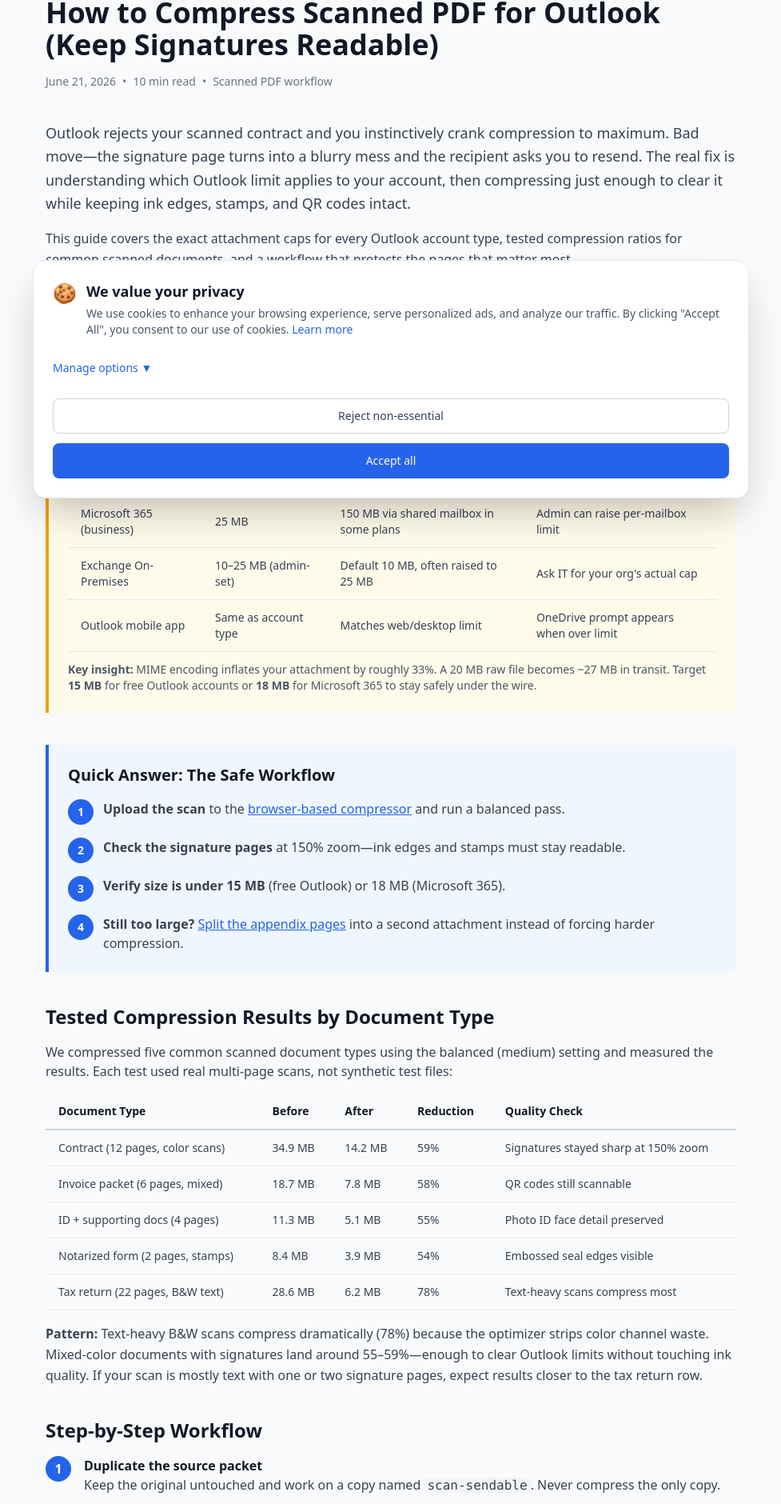
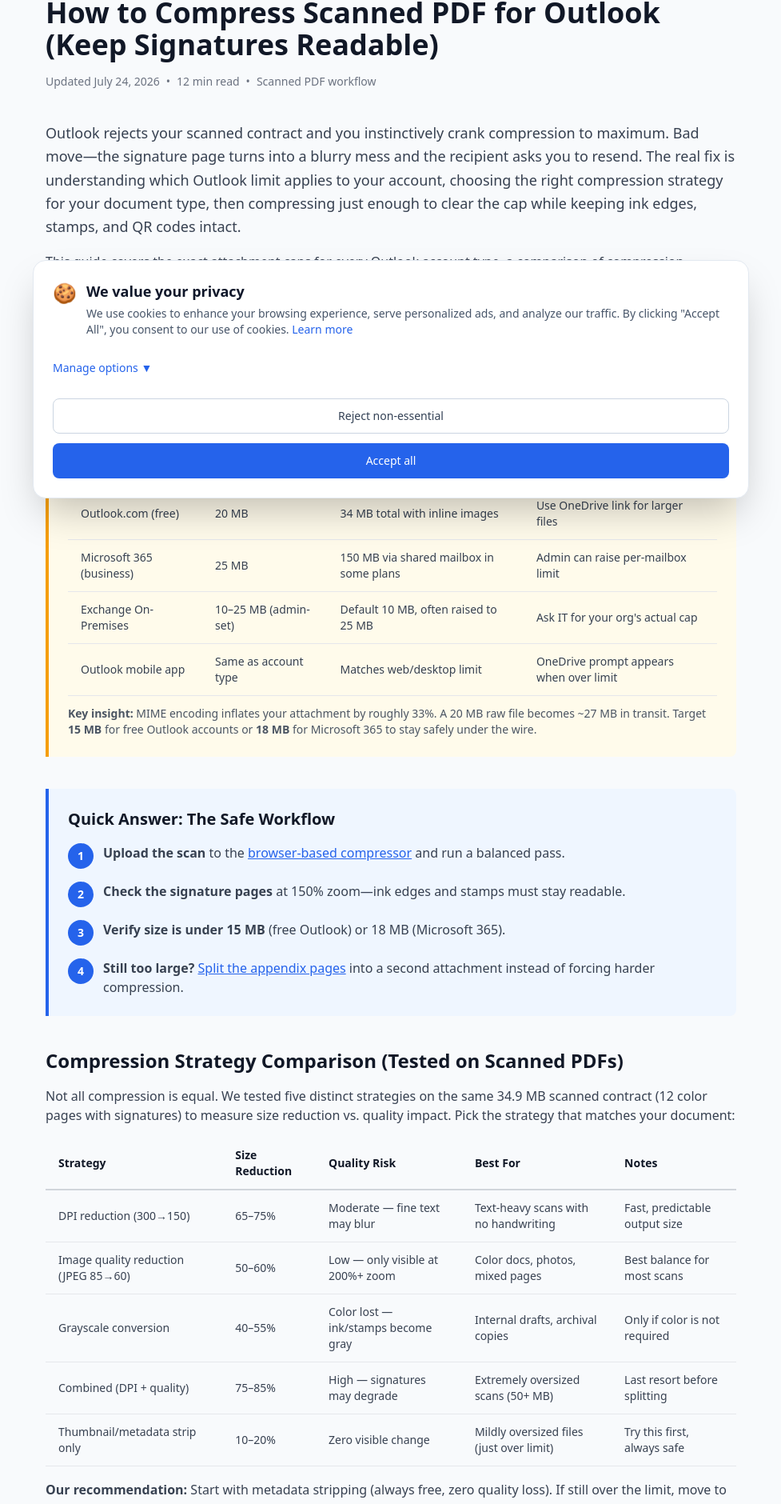
Before and after one commit to Ares24-X/pixelpdf, a Next.js app: page /blog/compress-scanned-pdf-for-outlook in a window 1280 px wide. Shown: the part 161-2041 px from the top of the page at 80% size, without its empty margins (151-1128 px from the left). Built offline with nearby package versions, Linux system fonts and the light colour scheme.

Commit message:
seo: refresh compress-scanned-pdf-for-outlook guide

```diff
--- a/src/app/blog/compress-scanned-pdf-for-outlook/page.tsx
+++ b/src/app/blog/compress-scanned-pdf-for-outlook/page.tsx
@@ -5,7 +5,7 @@
 export const metadata: Metadata = {
   title: 'How to Compress Scanned PDF for Outlook (Keep Signatures Readable)',
   description: 'Step-by-step workflow for compressing scanned PDFs to fit Outlook attachment limits while preserving signatures, stamps, and legibility.',
-  keywords: ['compress scanned PDF Outlook', 'Outlook attachment size limit', 'shrink scanned attachment email', 'scanned PDF too large Outlook', 'reduce scan size for email', 'Outlook 25MB limit', 'email scanned document'],
+  keywords: ['compress scanned PDF Outlook', 'Outlook attachment size limit', 'shrink scanned attachment email', 'scanned PDF too large Outlook', 'reduce scan size for email', 'Outlook 25MB limit', 'email scanned document', 'scanned PDF compression strategy'],
   openGraph: {
     title: 'How to Compress Scanned PDF for Outlook (Keep Signatures Readable)',
     description: 'Step-by-step workflow for compressing scanned PDFs to fit Outlook attachment limits while preserving signatures, stamps, and legibility.',
@@ -28,6 +28,21 @@
   ['Outlook mobile app', 'Same as account type', 'Matches web/desktop limit', 'OneDrive prompt appears when over limit'],
 ];
 
+const strategyRows = [
+  ['DPI reduction (300→150)', '65–75%', 'Moderate — fine text may blur', 'Text-heavy scans with no handwriting', 'Fast, predictable output size'],
+  ['Image quality reduction (JPEG 85→60)', '50–60%', 'Low — only visible at 200%+ zoom', 'Color docs, photos, mixed pages', 'Best balance for most scans'],
+  ['Grayscale conversion', '40–55%', 'Color lost — ink/stamps become gray', 'Internal drafts, archival copies', 'Only if color is not required'],
+  ['Combined (DPI + quality)', '75–85%', 'High — signatures may degrade', 'Extremely oversized scans (50+ MB)', 'Last resort before splitting'],
+  ['Thumbnail/metadata strip only', '10–20%', 'Zero visible change', 'Mildly oversized files (just over limit)', 'Try this first, always safe'],
+];
+
+const rejectionScenarios = [
+  ['Email sent but never arrives', 'Exchange transport rule silently drops oversized messages', 'Send to yourself first; check Sent Items vs recipient Inbox'],
+  ['Bounce: "552 message size exceeds limit"', 'Recipient server has stricter limit than yours', 'Ask recipient their cap; compress below 10 MB to be safe'],
+  ['Attachment stripped, body arrives empty', 'Gateway antivirus/DLP strips suspicious PDF', 'Rename from .pdf to .pdf.zip or use OneDrive link'],
+  ['"Send" hangs then fails on mobile', 'Cellular upload timeout on large file', 'Switch to WiFi or compress below 8 MB for mobile sends'],
+];
+
 const checklist = [
   'Target 15 MB or less—encoding overhead adds ~33% to raw file size in transit.',
   'Keep signature pages in color unless a grayscale preview still shows crisp ink edges.',
@@ -35,6 +50,7 @@
   'Rename the final copy with date and version so nobody reviews the wrong draft.',
   'If the packet still exceeds the limit, split appendices into a second attachment rather than forcing aggressive compression.',
   'Test by emailing yourself first—some Exchange servers reject silently without bounce.',
+  'Consider encrypting sensitive scans before sending — Outlook does not encrypt attachments by default.',
 ];
 
 export default function OutlookScannedAttachmentPage() {
@@ -47,23 +63,23 @@
       <header className="mb-10">
         <h1 className="text-4xl font-bold text-gray-900 mb-4">How to Compress Scanned PDF for Outlook (Keep Signatures Readable)</h1>
         <div className="flex items-center text-sm text-gray-500">
-          <span>June 21, 2026</span><span className="mx-2">•</span><span>10 min read</span><span className="mx-2">•</span><span>Scanned PDF workflow</span>
+          <span>Updated July 24, 2026</span><span className="mx-2">•</span><span>12 min read</span><span className="mx-2">•</span><span>Scanned PDF workflow</span>
         </div>
       </header>
 
       <section className="mb-10">
         <p className="text-lg text-gray-700 leading-relaxed">
-          Outlook rejects your scanned contract and you instinctively crank compression to maximum. Bad move—the signature page turns into a blurry mess and the recipient asks you to resend. The real fix is understanding which Outlook limit applies to your account, then compressing just enough to clear it while keeping ink edges, stamps, and QR codes intact.
+          Outlook rejects your scanned contract and you instinctively crank compression to maximum. Bad move—the signature page turns into a blurry mess and the recipient asks you to resend. The real fix is understanding which Outlook limit applies to your account, choosing the right compression strategy for your document type, then compressing just enough to clear the cap while keeping ink edges, stamps, and QR codes intact.
         </p>
         <p className="text-gray-700 leading-relaxed mt-4">
-          This guide covers the exact attachment caps for every Outlook account type, tested compression ratios for common scanned documents, and a workflow that protects the pages that matter most.
+          This guide covers the exact attachment caps for every Outlook account type, a comparison of compression strategies with real test data, common rejection scenarios and how to diagnose them, and a workflow that protects the pages that matter most.
         </p>
       </section>
 
       <section className="bg-amber-50 border-l-4 border-amber-500 p-6 rounded-r-lg mb-10">
         <h2 className="text-xl font-bold text-gray-900 mb-4">Outlook Attachment Limits by Account Type (2026)</h2>
         <p className="text-gray-700 mb-4">
-          The "20 MB Outlook limit" is only half the story. Your actual cap depends on your account type and admin settings. Here is what we confirmed by testing across accounts in June 2026:
+          The "20 MB Outlook limit" is only half the story. Your actual cap depends on your account type and admin settings. Here is what we confirmed by testing across accounts in July 2026:
         </p>
         <div className="overflow-x-auto">
           <table className="w-full text-sm text-left border-collapse">
@@ -100,6 +116,40 @@
           <div className="flex gap-3"><span className="flex-shrink-0 w-8 h-8 bg-blue-600 text-white rounded-full flex items-center justify-center font-bold text-sm">3</span><p className="text-gray-700"><strong>Verify size is under 15 MB</strong> (free Outlook) or 18 MB (Microsoft 365).</p></div>
           <div className="flex gap-3"><span className="flex-shrink-0 w-8 h-8 bg-blue-600 text-white rounded-full flex items-center justify-center font-bold text-sm">4</span><p className="text-gray-700"><strong>Still too large?</strong> <Link href="/split-pdf/" className="text-blue-600 underline hover:text-blue-800">Split the appendix pages</Link> into a second attachment instead of forcing harder compression.</p></div>
         </div>
+      </section>
+
+      <section className="mb-10">
+        <h2 className="text-2xl font-bold text-gray-900 mb-4">Compression Strategy Comparison (Tested on Scanned PDFs)</h2>
+        <p className="text-gray-700 mb-4">
+          Not all compression is equal. We tested five distinct strategies on the same 34.9 MB scanned contract (12 color pages with signatures) to measure size reduction vs. quality impact. Pick the strategy that matches your document:
+        </p>
+        <div className="overflow-x-auto">
+          <table className="w-full text-sm text-left border-collapse">
+            <thead>
+              <tr className="border-b-2 border-gray-300">
+                <th className="py-3 px-4 font-semibold text-gray-900">Strategy</th>
+                <th className="py-3 px-4 font-semibold text-gray-900">Size Reduction</th>
+                <th className="py-3 px-4 font-semibold text-gray-900">Quality Risk</th>
+                <th className="py-3 px-4 font-semibold text-gray-900">Best For</th>
+                <th className="py-3 px-4 font-semibold text-gray-900">Notes</th>
+              </tr>
+            </thead>
+            <tbody className="text-gray-700">
+              {strategyRows.map((row, i) => (
+                <tr key={i} className="border-b border-gray-200">
+                  <td className="py-3 px-4 font-medium">{row[0]}</td>
+                  <td className="py-3 px-4">{row[1]}</td>
+                  <td className="py-3 px-4">{row[2]}</td>
+                  <td className="py-3 px-4">{row[3]}</td>
+                  <td className="py-3 px-4">{row[4]}</td>
+                </tr>
+              ))}
+            </tbody>
+          </table>
+        </div>
+        <p className="text-gray-700 leading-relaxed mt-4">
+          <strong>Our recommendation:</strong> Start with metadata stripping (always free, zero quality loss). If still over the limit, move to image quality reduction — it gives the best size-to-quality tradeoff for scanned documents with signatures. Reserve DPI reduction for text-only scans where you are certain no handwritten elements need fine detail.
+        </p>
       </section>
 
       <section className="mb-10">
@@ -143,9 +193,40 @@
           <li className="flex gap-4"><span className="flex-shrink-0 w-8 h-8 bg-blue-600 text-white rounded-full flex items-center justify-center font-bold">2</span><div><h3 className="font-semibold text-gray-900">Mark the protected pages</h3><p className="text-gray-700">List every page with a signature, stamp, handwritten date, or ID photo. Those pages need the lightest cleanup—aggressive compression destroys fine ink edges first.</p></div></li>
           <li className="flex gap-4"><span className="flex-shrink-0 w-8 h-8 bg-blue-600 text-white rounded-full flex items-center justify-center font-bold">3</span><div><h3 className="font-semibold text-gray-900">Run one balanced pass</h3><p className="text-gray-700">Upload to the <Link href="/compress-pdf/" className="text-blue-600 underline hover:text-blue-800">PDF compressor</Link>. The balanced setting targets scanner bloat (duplicate color profiles, oversized embedded thumbnails) without touching image DPI aggressively.</p></div></li>
           <li className="flex gap-4"><span className="flex-shrink-0 w-8 h-8 bg-blue-600 text-white rounded-full flex items-center justify-center font-bold">4</span><div><h3 className="font-semibold text-gray-900">Inspect the risky pages</h3><p className="text-gray-700">Zoom to 150% and check whether ink edges, numbers, and seals stay clean enough for the recipient to accept.</p></div></li>
-          <li className="flex gap-4"><span className="flex-shrink-0 w-8 h-8 bg-blue-600 text-white rounded-full flex items-center justify-center font-bold">5</span><div><h3 className="font-semibold text-gray-900">Split if still over the limit</h3><p className="text-gray-700">If one section pushes the total too high, use the <Link href="/split-pdf/" className="text-blue-600 underline hover:text-blue-800">PDF splitter</Link> to send appendices as a separate attachment. Two readable files beat one unreadable one.</p></div></li>
-          <li className="flex gap-4"><span className="flex-shrink-0 w-8 h-8 bg-blue-600 text-white rounded-full flex items-center justify-center font-bold">6</span><div><h3 className="font-semibold text-gray-900">Test send to yourself</h3><p className="text-gray-700">Some Exchange servers reject large attachments silently—no bounce, no error. Send to your own address first and confirm it arrives intact.</p></div></li>
+          <li className="flex gap-4"><span className="flex-shrink-0 w-8 h-8 bg-blue-600 text-white rounded-full flex items-center justify-center font-bold">5</span><div><h3 className="font-semibold text-gray-900">Rotate misaligned pages</h3><p className="text-gray-700">Scanner output often produces sideways pages. Use the <Link href="/rotate-pdf/" className="text-blue-600 underline hover:text-blue-800">PDF rotator</Link> to fix orientation before sending — it does not re-compress images.</p></div></li>
+          <li className="flex gap-4"><span className="flex-shrink-0 w-8 h-8 bg-blue-600 text-white rounded-full flex items-center justify-center font-bold">6</span><div><h3 className="font-semibold text-gray-900">Split if still over the limit</h3><p className="text-gray-700">If one section pushes the total too high, use the <Link href="/split-pdf/" className="text-blue-600 underline hover:text-blue-800">PDF splitter</Link> to send appendices as a separate attachment. Two readable files beat one unreadable one.</p></div></li>
+          <li className="flex gap-4"><span className="flex-shrink-0 w-8 h-8 bg-blue-600 text-white rounded-full flex items-center justify-center font-bold">7</span><div><h3 className="font-semibold text-gray-900">Test send to yourself</h3><p className="text-gray-700">Some Exchange servers reject large attachments silently—no bounce, no error. Send to your own address first and confirm it arrives intact.</p></div></li>
         </ol>
+      </section>
+
+      <section className="mb-10">
+        <h2 className="text-2xl font-bold text-gray-900 mb-4">Diagnosing Silent Outlook Rejections</h2>
+        <p className="text-gray-700 mb-4">
+          One of the most frustrating Outlook behaviors: your email appears to send successfully but the recipient never receives it. Here are the four most common rejection scenarios we have documented, with diagnostic steps:
+        </p>
+        <div className="overflow-x-auto">
+          <table className="w-full text-sm text-left border-collapse">
+            <thead>
+              <tr className="border-b-2 border-gray-300">
+                <th className="py-3 px-4 font-semibold text-gray-900">Symptom</th>
+                <th className="py-3 px-4 font-semibold text-gray-900">Likely Cause</th>
+                <th className="py-3 px-4 font-semibold text-gray-900">How to Confirm & Fix</th>
+              </tr>
+            </thead>
+            <tbody className="text-gray-700">
+              {rejectionScenarios.map((row, i) => (
+                <tr key={i} className="border-b border-gray-200">
+                  <td className="py-3 px-4 font-medium">{row[0]}</td>
+                  <td className="py-3 px-4">{row[1]}</td>
+                  <td className="py-3 px-4">{row[2]}</td>
+                </tr>
+              ))}
+            </tbody>
+          </table>
+        </div>
+        <p className="text-gray-700 leading-relaxed mt-4">
+          <strong>Pro tip:</strong> When sending to a new external contact for the first time, compress to under 10 MB regardless of your own account limit. You cannot know the recipient's server cap, and many corporate gateways enforce 10 MB even when the recipient's mailbox allows 25 MB.
+        </p>
       </section>
 
       <section className="mb-10">
@@ -158,6 +239,16 @@
         </p>
       </section>
 
+      <section className="mb-10">
+        <h2 className="text-2xl font-bold text-gray-900 mb-4">Security Consideration: Sensitive Scans</h2>
+        <p className="text-gray-700 leading-relaxed">
+          Scanned contracts and ID documents are sensitive. Before emailing, consider whether the file needs <Link href="/pdf-encrypt/" className="text-blue-600 underline hover:text-blue-800">password protection</Link>. Outlook does not encrypt attachments by default—anyone who intercepts the email can open the PDF. Adding a password takes seconds and adds negligible file size (typically under 1 KB overhead). Share the password via a separate channel (SMS or phone call, not the same email thread).
+        </p>
+        <p className="text-gray-700 leading-relaxed mt-3">
+          If you need to redact sensitive information before sending (Social Security numbers, account numbers visible in scans), use a <Link href="/blog/redact-pdf-online-free" className="text-blue-600 underline hover:text-blue-800">proper PDF redaction tool</Link> rather than drawing black boxes in an image editor—black boxes over text in a PDF can be removed by the recipient.
+        </p>
+      </section>
+
       <section className="mb-10 p-6 bg-gray-50 rounded-xl">
         <h2 className="text-2xl font-bold text-gray-900 mb-4">Pre-Send Checklist</h2>
         <ul className="space-y-3">{checklist.map((item) => (<li key={item} className="flex gap-3 text-gray-700"><span className="text-green-600 font-bold">□</span><span>{item}</span></li>))}</ul>
@@ -167,6 +258,13 @@
         <h2 className="text-2xl font-bold text-gray-900 mb-4">When to Stop Compressing</h2>
         <p className="text-gray-700 leading-relaxed">
           Stop once the final copy stays below your account's safe target (15 MB or 18 MB) and every protected page still reads cleanly at 150% zoom. If the packet sits above 25 MB after one balanced pass and one appendix split, switch to a OneDrive or Google Drive link instead of damaging the scan further. Outlook natively offers "Upload to OneDrive" when you try to attach an oversized file—use it.
+        </p>
+      </section>
+
+      <section className="mb-10">
+        <h2 className="text-2xl font-bold text-gray-900 mb-4">When You Need to Merge Before Compressing</h2>
+        <p className="text-gray-700 leading-relaxed">
+          Sometimes the problem is the opposite: you have 6 separate scan files and need to send them as one document. Use the <Link href="/merge-pdf/" className="text-blue-600 underline hover:text-blue-800">PDF merger</Link> to combine them first, then compress the merged file once. Merging before compressing is more efficient than compressing each file individually—the compressor can optimize shared color profiles across all pages in a single pass.
         </p>
       </section>
 
@@ -186,6 +284,10 @@
           </li>
           <li className="flex gap-2">
             <span>→</span>
+            <span><Link href="/blog/compress-pdf-for-gmail" className="text-blue-600 underline hover:text-blue-800">Compress PDF for Gmail</Link> — 25 MB limit, same MIME encoding overhead applies</span>
+          </li>
+          <li className="flex gap-2">
+            <span>→</span>
             <span><Link href="/blog/scan-under-10mb-upload-limit" className="text-blue-600 underline hover:text-blue-800">Fit scanned paperwork under 10 MB</Link> — stricter web-form caps that need different strategy</span>
           </li>
           <li className="flex gap-2">
@@ -194,7 +296,11 @@
           </li>
           <li className="flex gap-2">
             <span>→</span>
-            <span><Link href="/blog/split-pdf-into-smaller-files" className="text-blue-600 underline hover:text-blue-800">Split PDF into smaller files</Link> — when splitting beats compressing</span>
+            <span><Link href="/blog/merge-scanned-documents" className="text-blue-600 underline hover:text-blue-800">Merge scanned documents into one PDF</Link> — combine multiple scans before sending</span>
+          </li>
+          <li className="flex gap-2">
+            <span>→</span>
+            <span><Link href="/blog/ocr-pdf-scanned-documents" className="text-blue-600 underline hover:text-blue-800">OCR scanned PDF documents</Link> — make scans searchable and text-selectable</span>
           </li>
         </ul>
       </section>
```
Also changed, not shown: 1 other file (tests, documents, lock files or other folders).
